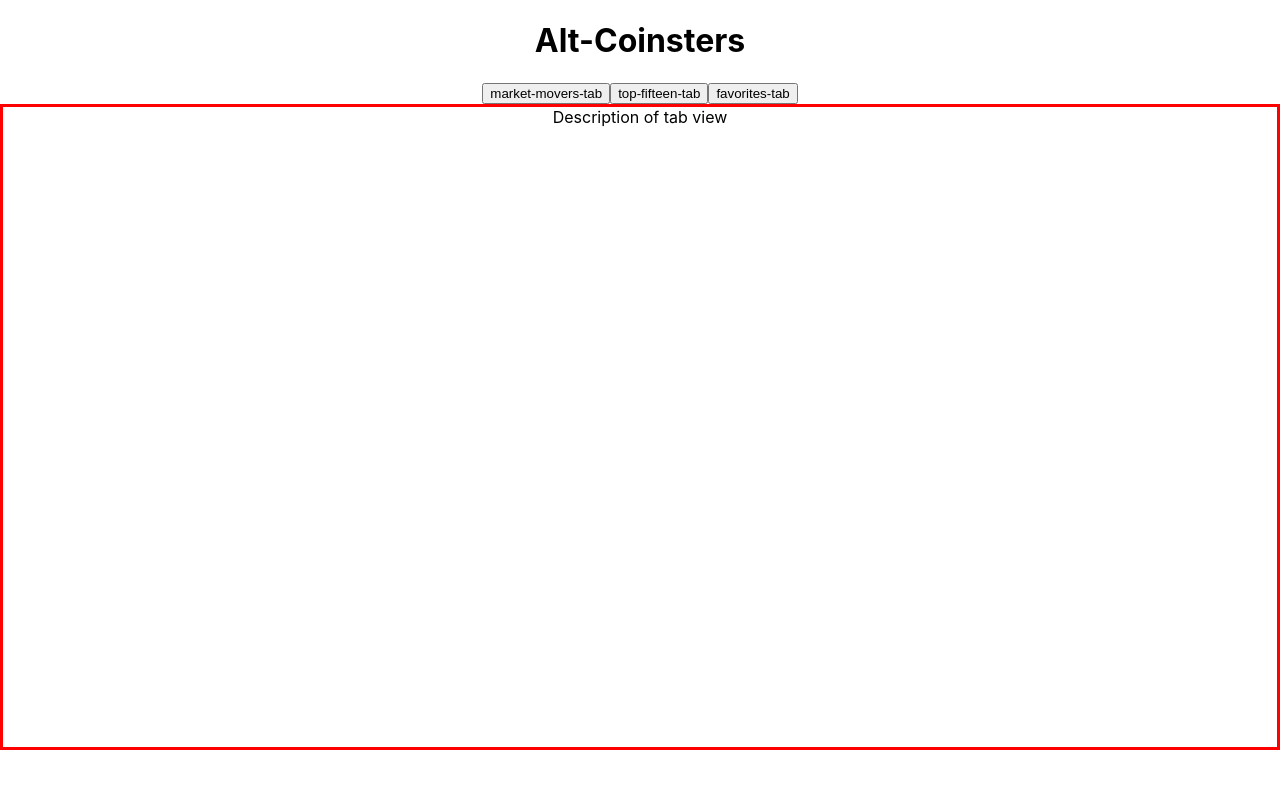
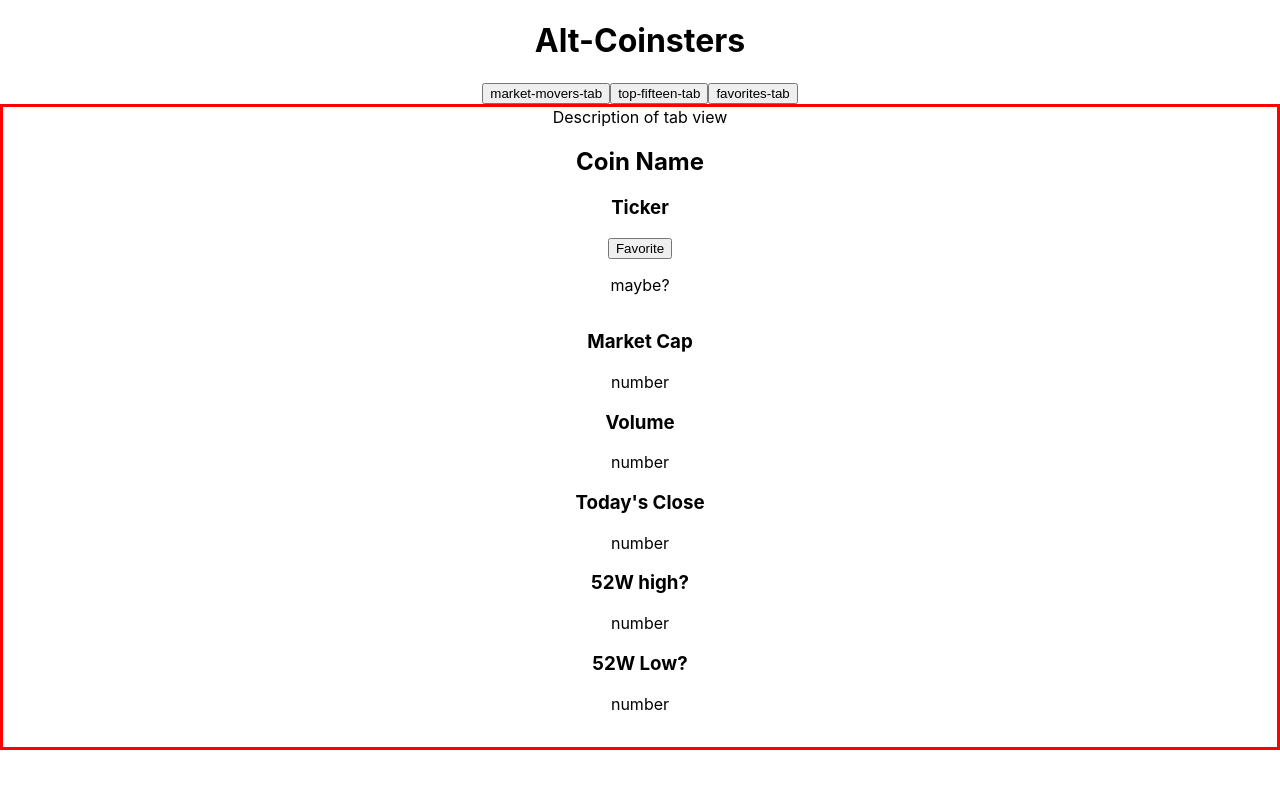
Before and after one commit to kendallm360/alt-coinsters, a React (Create React App) app: page / in a window 1280 px wide. Shown: the top 788 px of the page. Built offline with nearby package versions, Linux system fonts and the light colour scheme; no server answers.

Commit message:
add coin component layout for page load

```diff
--- /dev/null
+++ b/src/components/coin/Coin.css
@@ -0,0 +1,9 @@
+.coin-wrapper {
+  display: flex;
+  flex-direction: column;
+}
+
+.chart-details {
+  display: flex;
+  flex-direction: row;
+}
--- /dev/null
+++ b/src/components/coin/Coin.js
@@ -0,0 +1,32 @@
+import "./Coin.css";
+
+const Coin = () => {
+  // const []
+
+  return (
+    <div className="coin-wrapper">
+      <header className="coin-header">
+        {/* <img src="" /> */}
+        <h2>Coin Name</h2>
+        <h3>Ticker</h3>
+        <button className="favorite">Favorite</button>
+      </header>
+      <div className="chart">
+        <p>maybe?</p>
+      </div>
+      <aside className="coin-details">
+        <h3>Market Cap</h3>
+        <p>number</p>
+        <h3>Volume</h3>
+        <p>number</p>
+        <h3>Today's Close</h3>
+        <p>number</p>
+        <h3>52W high?</h3>
+        <p>number</p>
+        <h3>52W Low?</h3>
+        <p>number</p>
+      </aside>
+    </div>
+  );
+};
+export default Coin;
--- a/src/components/coinContainer/CoinContainer.js
+++ b/src/components/coinContainer/CoinContainer.js
@@ -1,6 +1,7 @@
 import { useEffect, useState } from "react";
 import { fetchCoin } from "../../apiCalls";
 import "./CoinContainer.css";
+import Coin from "../coin/Coin";
 
 const CoinContainer = () => {
   const [coinList, setCoinList] = useState([]);
@@ -21,10 +22,7 @@ const CoinContainer = () => {
   return (
     <div className="coin-container">
       Description of tab view
-      <p></p>
-      <p></p>
-      <p></p>
-      <p></p>
+      <Coin />
     </div>
   );
 };
```
